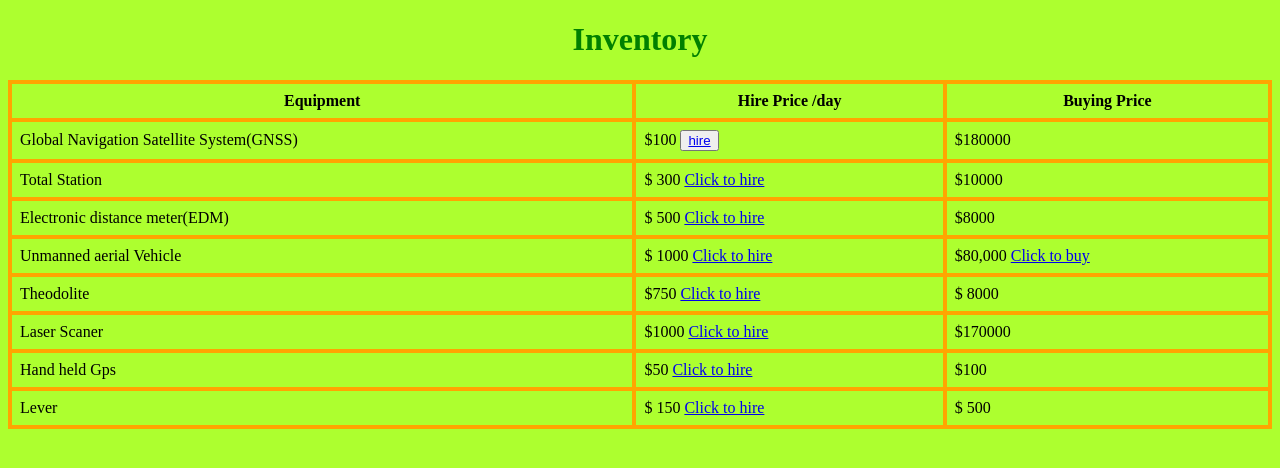
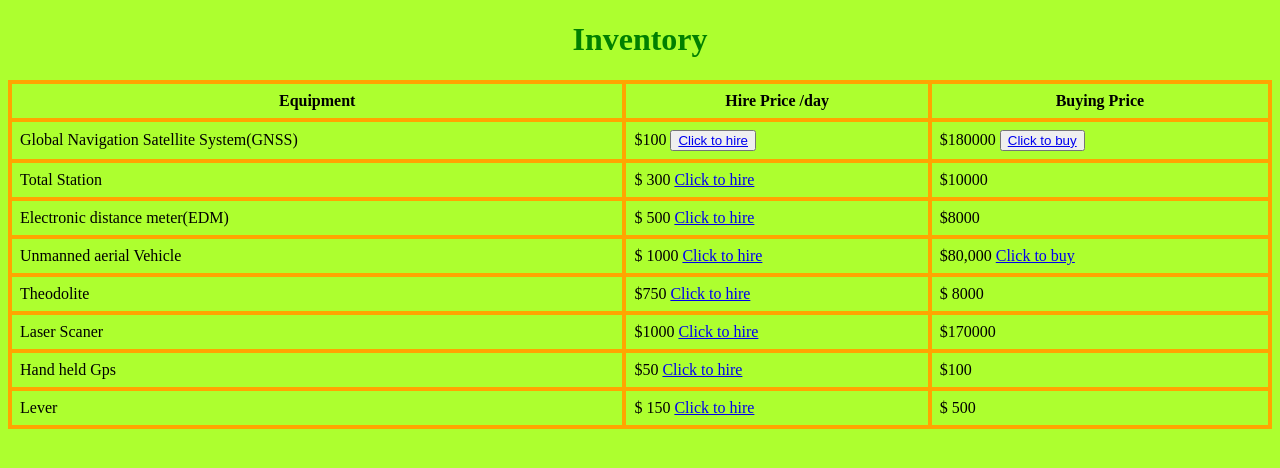
Before and after one commit to user38883591/djangoweb, a Django app: page /inventory/ in a window 1280 px wide. Shown: the top 468 px of the page. Run offline with Django 4.2, Linux system fonts and the light colour scheme.

Commit message:
"additional files"

```diff
--- a/templates/Buy.html
+++ b/templates/Buy.html
@@ -25,7 +25,7 @@
             <h2>Buy</h2>
             <br>
 
-            <form action="/signin" method="post">
+            <form action="{% url 'buy' %}" method="post">
                 {% csrf_token %}
 
                 <div class="form-group">
--- a/templates/inventory.html
+++ b/templates/inventory.html
@@ -40,9 +40,10 @@
     <tr>
         <td>Global Navigation Satellite System(GNSS)</td>
         <td>
-            $100 <button><a href="{% url 'hire' %}?equipment=Global Navigation Satellite System(GNSS)&price=$ 100"> hire</a></button>
+            $100 <button><a href="{% url 'hire' %}?equipment=Global Navigation Satellite System(GNSS)&price=$ 100"> Click to hire</a></button>
         </td>
-        <td>$180000</td>
+        <td>$180000 <button><a href="{% url 'buy' %}?equipment=Global Navigation satellite system(GNNS)&price=180000">Click to buy</a></button>
+        </td>
     </tr>
     <tr>
         <td>Total Station</td>
```
Also changed, not shown: db.sqlite3.
